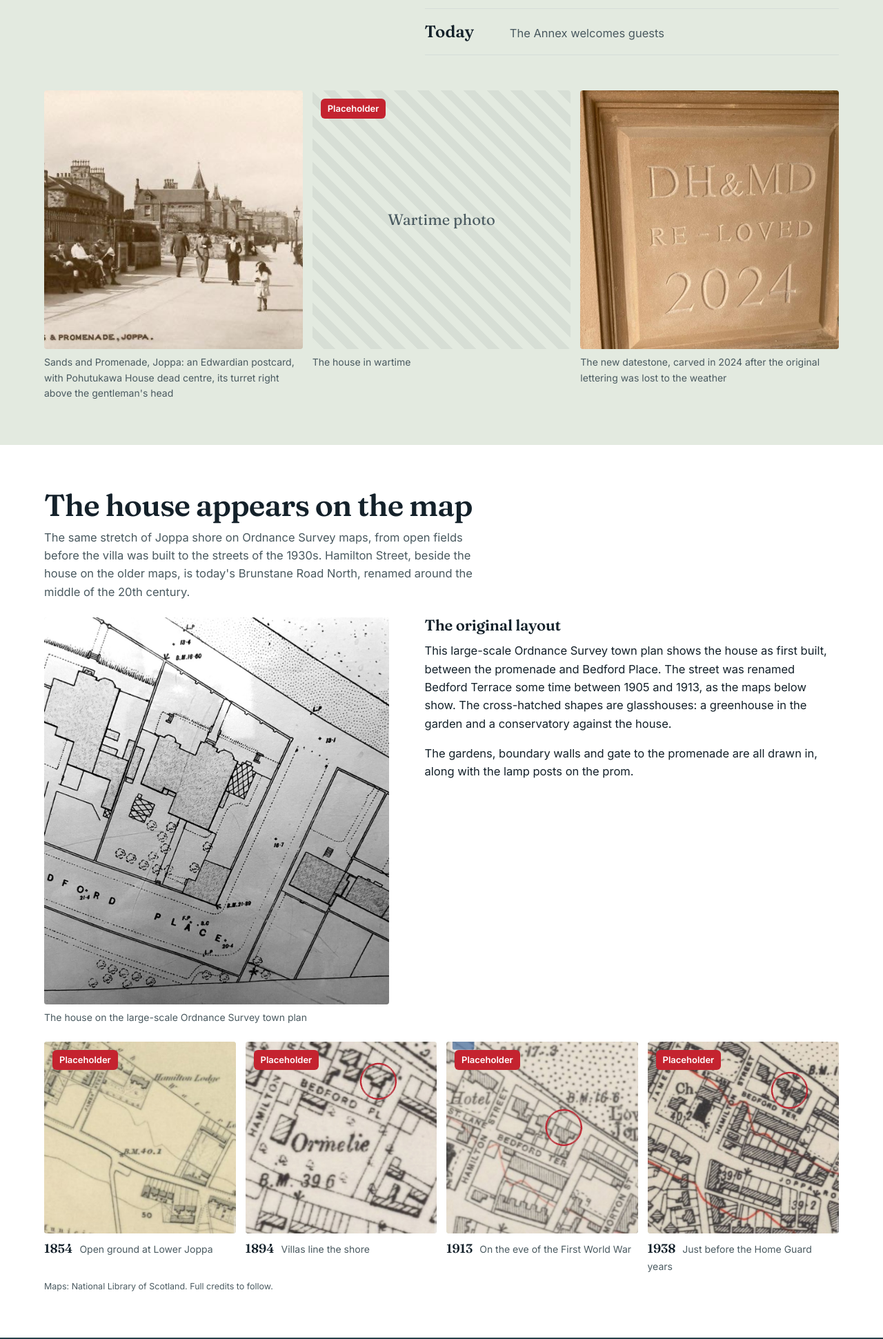
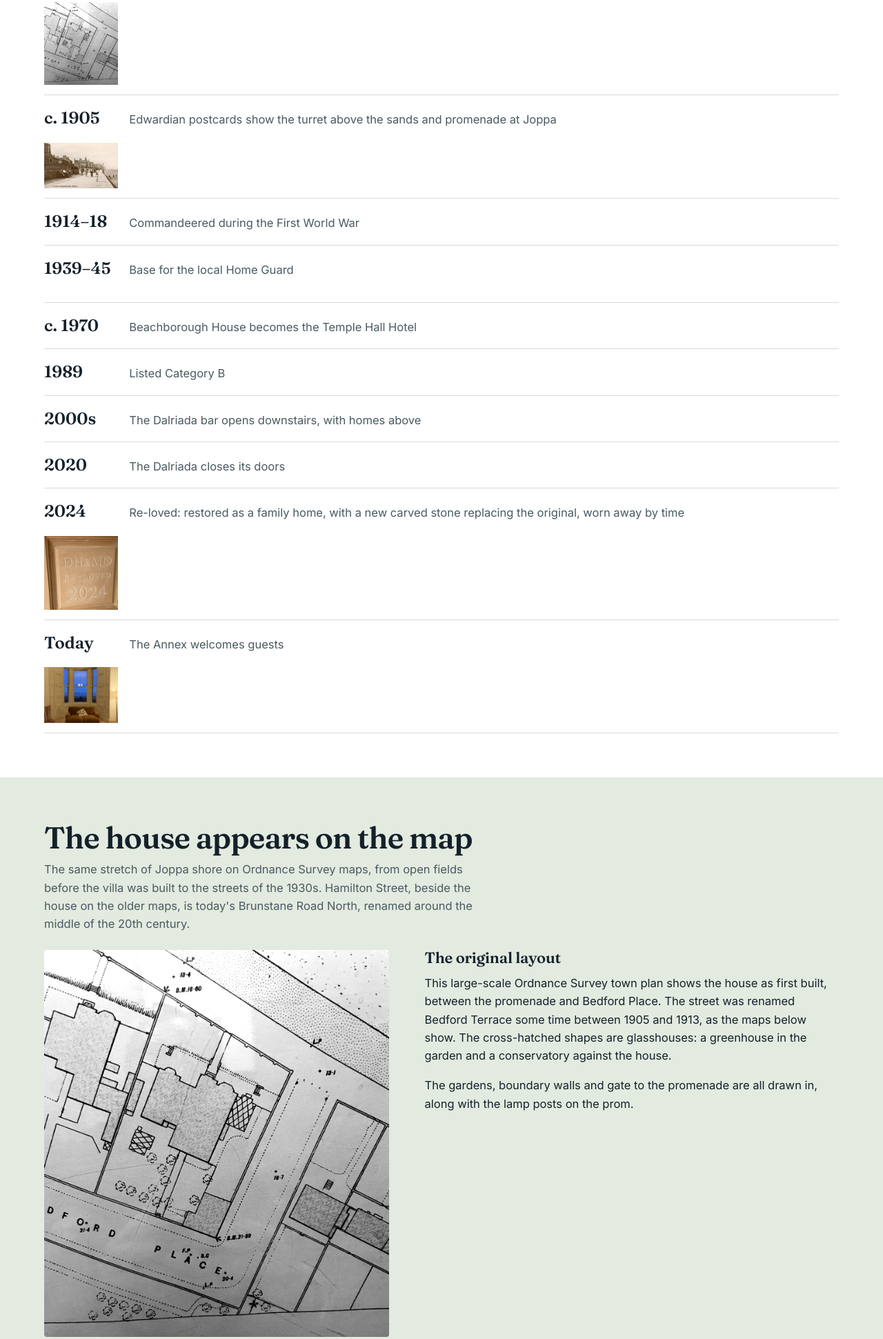
Before and after one commit to daveharcourt/pohutukawa-house, a plain HTML site: page house.html in a window 1280 px wide. Shown: the part 704-2645 px from the top of the page at 69% size. Drawn offline with Linux system fonts and the light colour scheme.

Commit message:
v43: House timeline with thumbnails
All the changes are on the House page:

The opening text is on a sage panel at the top
The timeline sits below it on white, in two columns on desktop, with thumbnails on the rows that have a photo: 1869, c. 1905, 1939–45 (placeholder), 2024 and Today
The new c. 1905 row is for the Edwardian postcard
The separate photo gallery is gone, because those photos are now in the timeline
"The house appears on the map" is back on sage

```diff
--- a/house.html
+++ b/house.html
@@ -2,14 +2,14 @@
 <html lang="en-GB">
 <head>
 <meta charset="utf-8">
-<meta name="site-version" content="v42">
+<meta name="site-version" content="v43">
 <meta name="viewport" content="width=device-width,initial-scale=1">
 <title>The House history</title>
 <meta name="description" content="The history of Pohutukawa House, a Category B listed Rogue Baronial villa built around 1869 on Portobello promenade.">
 <link rel="preconnect" href="https://fonts.googleapis.com">
 <link rel="preconnect" href="https://fonts.gstatic.com" crossorigin>
 <link href="https://fonts.googleapis.com/css2?family=Fraunces:opsz,wght@9..144,400;9..144,600&family=Inter:wght@400;500;600&display=swap" rel="stylesheet">
-<link rel="stylesheet" href="site.css?v=42">
+<link rel="stylesheet" href="site.css?v=43">
 </head>
 <body>
 
@@ -23,38 +23,35 @@
 </div></header>
 
 <main id="top">
-<section class="band sage" id="history"><div class="wrap split">
-  <div class="txt">
+<section class="band sage" id="history"><div class="wrap">
+  <div class="txt intro">
     <h2 data-icon="turret">A house with a story</h2>
     <p>Pohutukawa House was built in 1869, designed by James Campbell Walker, a leading Edinburgh architect better known for schools and civic buildings. It was one of three villas he built side by side on the Portobello waterfront, each in an eclectic Baronial style and each a different design.</p>
     <p>Today it's Category B listed and sits within the Portobello Conservation Area. Its listing calls it Rogue Baronial, a fair description of all that turret, carving and invention.</p>
     <p>For a century it was Beachborough House, until it became the Temple Hall Hotel in the 1970s. Locals may remember it as the hotel, or later as the Dalriada bar. Now it's a home again, and The Annex is its newest chapter.</p>
   </div>
+</div></section>
+
+<section class="band" id="timeline"><div class="wrap">
   <ol class="years">
-    <li><b>1869</b><span>Built by James Campbell Walker, one of three waterfront villas</span></li>
+    <li><b>1869</b><span>Built by James Campbell Walker, one of three waterfront villas</span><figure class="tthumb"><img loading="lazy" src="images/town-plan.jpg?v=43" alt="Ordnance Survey town plan of the house as first built" data-cap="The house as first built, on the large-scale Ordnance Survey town plan"></figure></li>
+    <li><b>c. 1905</b><span>Edwardian postcards show the turret above the sands and promenade at Joppa</span><figure class="tthumb"><img loading="lazy" src="images/postcard-joppa.jpg?v=43" alt="Edwardian postcard of the sands and promenade at Joppa, with Pohutukawa House's turret in the distance" data-cap="Sands and Promenade, Joppa: an Edwardian postcard, with Pohutukawa House dead centre, its turret right above the gentleman's head"></figure></li>
     <li><b>1914–18</b><span>Commandeered during the First World War</span></li>
-    <li><b>1939–45</b><span>Base for the local Home Guard</span></li>
+    <li><b>1939–45</b><span>Base for the local Home Guard</span><span class="tthumb tbd" title="Wartime photo to come: such as the Home Guard group on the front steps. Check the picture credits and get permission first"></span></li>
     <li><b>c. 1970</b><span>Beachborough House becomes the Temple Hall Hotel</span></li>
     <li><b>1989</b><span>Listed Category B</span></li>
     <li><b>2000s</b><span>The Dalriada bar opens downstairs, with homes above</span></li>
     <li><b>2020</b><span>The Dalriada closes its doors</span></li>
-    <li><b>2024</b><span>Re-loved: restored as a family home, with a new carved stone replacing the original, worn away by time</span></li>
-    <li><b>Today</b><span>The Annex welcomes guests</span></li>
+    <li><b>2024</b><span>Re-loved: restored as a family home, with a new carved stone replacing the original, worn away by time</span><figure class="tthumb"><img loading="lazy" src="images/datestone.jpg?v=43" alt="Carved sandstone panel reading DH &amp; MD, Re-loved, 2024" data-cap="Our initials, carved in 2024: the original stone's lettering had been lost to the weather"></figure></li>
+    <li><b>Today</b><span>The Annex welcomes guests</span><figure class="tthumb"><img loading="lazy" src="images/hero-bay-bluehour.jpg?v=43" alt="The Annex living room bay window at blue hour, looking over the promenade to the Firth of Forth" data-cap="The Annex bay window at blue hour"></figure></li>
   </ol>
-</div>
-<div class="wrap" style="margin-top:clamp(32px,4vw,56px)">
-  <div class="gallery gallery2 gallery3">
-    <figure><div class="frame"><img loading="lazy" src="images/postcard-joppa.jpg?v=42" alt="Edwardian postcard of the sands and promenade at Joppa, with Pohutukawa House's turret in the distance" data-cap="Sands and Promenade, Joppa: Pohutukawa House is dead centre, its turret right above the gentleman's head"></div><figcaption>Sands and Promenade, Joppa: an Edwardian postcard, with Pohutukawa House dead centre, its turret right above the gentleman's head</figcaption></figure>
-    <figure><div class="frame blank"><button type="button" class="ph" aria-label="Placeholder. Wartime photo of the house, such as the Home Guard group on the front steps. Check the book's picture credits and get permission before it goes on the site.">Placeholder<span class="tip" role="tooltip"><b>Image to come</b>Wartime photo of the house, such as the Home Guard group on the front steps. Check the book's picture credits and get permission before it goes on the site.</span></button><span class="blanklabel">Wartime photo</span></div><figcaption>The house in wartime</figcaption></figure>
-    <figure><div class="frame"><img loading="lazy" src="images/datestone.jpg?v=42" alt="Carved sandstone panel reading DH &amp; MD, Re-loved, 2024" data-cap="Our initials, carved in 2024: the original stone's lettering had been lost to the weather"></div><figcaption>The new datestone, carved in 2024 after the original lettering was lost to the weather</figcaption></figure>
-  </div>
-</div></section>
+</div></div></section>
 
-<section class="band" id="maps"><div class="wrap">
+<section class="band sage" id="maps"><div class="wrap">
   <h2>The house appears on the map</h2>
   <p class="lede">The same stretch of Joppa shore on Ordnance Survey maps, from open fields before the villa was built to the streets of the 1930s. Hamilton Street, beside the house on the older maps, is today's Brunstane Road North, renamed around the middle of the 20th century.</p>
   <div class="split plan">
-    <figure><div class="frame"><img loading="lazy" src="images/town-plan.jpg?v=42" alt="Large-scale Ordnance Survey town plan of the house on Bedford Place, showing the original footprint with greenhouse and conservatory" data-cap="The original plan of the house on the large-scale Ordnance Survey town plan"></div><figcaption>The house on the large-scale Ordnance Survey town plan</figcaption></figure>
+    <figure><div class="frame"><img loading="lazy" src="images/town-plan.jpg?v=43" alt="Large-scale Ordnance Survey town plan of the house on Bedford Place, showing the original footprint with greenhouse and conservatory" data-cap="The original plan of the house on the large-scale Ordnance Survey town plan"></div><figcaption>The house on the large-scale Ordnance Survey town plan</figcaption></figure>
     <div class="txt">
       <h3>The original layout</h3>
       <p>This large-scale Ordnance Survey town plan shows the house as first built, between the promenade and Bedford Place. The street was renamed Bedford Terrace some time between 1905 and 1913, as the maps below show. The cross-hatched shapes are glasshouses: a greenhouse in the garden and a conservatory against the house.</p>
@@ -62,10 +59,10 @@
     </div>
   </div>
   <div class="maps4">
-    <figure><div class="frame"><button type="button" class="ph" aria-label="Placeholder. Cropped phone screenshot, used as a placeholder. Replace with the full-quality download from the National Library of Scotland map page, and add the NLS credit for this sheet.">Placeholder<span class="tip" role="tooltip"><b>Image to come</b>Cropped phone screenshot, used as a placeholder. Replace with the full-quality download from the National Library of Scotland map page, and add the NLS credit for this sheet.</span></button><img loading="lazy" src="images/map-1854.jpg?v=42" alt="1854 Ordnance Survey map of Joppa: open ground by the shore, with Hamilton Lodge and Lower Joppa" data-cap="1854: open ground at Lower Joppa, before the villa"></div><figcaption><b>1854</b> Open ground at Lower Joppa</figcaption></figure>
-    <figure><div class="frame"><button type="button" class="ph" aria-label="Placeholder. Cropped phone screenshot, used as a placeholder. Replace with the full-quality download from the National Library of Scotland map page, and add the NLS credit for this sheet.">Placeholder<span class="tip" role="tooltip"><b>Image to come</b>Cropped phone screenshot, used as a placeholder. Replace with the full-quality download from the National Library of Scotland map page, and add the NLS credit for this sheet.</span></button><img loading="lazy" src="images/map-1894.jpg?v=42" alt="1894 Ordnance Survey map of Joppa showing new villas along the shore" data-cap="1894: villas line the shore"></div><figcaption><b>1894</b> Villas line the shore</figcaption></figure>
-    <figure><div class="frame"><button type="button" class="ph" aria-label="Placeholder. Cropped phone screenshot, used as a placeholder. Replace with the full-quality download from the National Library of Scotland map page, and add the NLS credit for this sheet.">Placeholder<span class="tip" role="tooltip"><b>Image to come</b>Cropped phone screenshot, used as a placeholder. Replace with the full-quality download from the National Library of Scotland map page, and add the NLS credit for this sheet.</span></button><img loading="lazy" src="images/map-1913.jpg?v=42" alt="1913 Ordnance Survey map of Joppa with Bedford Terrace and a hotel marked" data-cap="1913: Bedford Terrace, and a hotel nearby"></div><figcaption><b>1913</b> On the eve of the First World War</figcaption></figure>
-    <figure><div class="frame"><button type="button" class="ph" aria-label="Placeholder. Cropped phone screenshot, used as a placeholder. Replace with the full-quality download from the National Library of Scotland map page, and add the NLS credit for this sheet.">Placeholder<span class="tip" role="tooltip"><b>Image to come</b>Cropped phone screenshot, used as a placeholder. Replace with the full-quality download from the National Library of Scotland map page, and add the NLS credit for this sheet.</span></button><img loading="lazy" src="images/map-1938.jpg?v=42" alt="1938 Ordnance Survey map of Joppa, fully built up" data-cap="1938: the streets as they are today"></div><figcaption><b>1938</b> Just before the Home Guard years</figcaption></figure>
+    <figure><div class="frame"><button type="button" class="ph" aria-label="Placeholder. Cropped phone screenshot, used as a placeholder. Replace with the full-quality download from the National Library of Scotland map page, and add the NLS credit for this sheet.">Placeholder<span class="tip" role="tooltip"><b>Image to come</b>Cropped phone screenshot, used as a placeholder. Replace with the full-quality download from the National Library of Scotland map page, and add the NLS credit for this sheet.</span></button><img loading="lazy" src="images/map-1854.jpg?v=43" alt="1854 Ordnance Survey map of Joppa: open ground by the shore, with Hamilton Lodge and Lower Joppa" data-cap="1854: open ground at Lower Joppa, before the villa"></div><figcaption><b>1854</b> Open ground at Lower Joppa</figcaption></figure>
+    <figure><div class="frame"><button type="button" class="ph" aria-label="Placeholder. Cropped phone screenshot, used as a placeholder. Replace with the full-quality download from the National Library of Scotland map page, and add the NLS credit for this sheet.">Placeholder<span class="tip" role="tooltip"><b>Image to come</b>Cropped phone screenshot, used as a placeholder. Replace with the full-quality download from the National Library of Scotland map page, and add the NLS credit for this sheet.</span></button><img loading="lazy" src="images/map-1894.jpg?v=43" alt="1894 Ordnance Survey map of Joppa showing new villas along the shore" data-cap="1894: villas line the shore"></div><figcaption><b>1894</b> Villas line the shore</figcaption></figure>
+    <figure><div class="frame"><button type="button" class="ph" aria-label="Placeholder. Cropped phone screenshot, used as a placeholder. Replace with the full-quality download from the National Library of Scotland map page, and add the NLS credit for this sheet.">Placeholder<span class="tip" role="tooltip"><b>Image to come</b>Cropped phone screenshot, used as a placeholder. Replace with the full-quality download from the National Library of Scotland map page, and add the NLS credit for this sheet.</span></button><img loading="lazy" src="images/map-1913.jpg?v=43" alt="1913 Ordnance Survey map of Joppa with Bedford Terrace and a hotel marked" data-cap="1913: Bedford Terrace, and a hotel nearby"></div><figcaption><b>1913</b> On the eve of the First World War</figcaption></figure>
+    <figure><div class="frame"><button type="button" class="ph" aria-label="Placeholder. Cropped phone screenshot, used as a placeholder. Replace with the full-quality download from the National Library of Scotland map page, and add the NLS credit for this sheet.">Placeholder<span class="tip" role="tooltip"><b>Image to come</b>Cropped phone screenshot, used as a placeholder. Replace with the full-quality download from the National Library of Scotland map page, and add the NLS credit for this sheet.</span></button><img loading="lazy" src="images/map-1938.jpg?v=43" alt="1938 Ordnance Survey map of Joppa, fully built up" data-cap="1938: the streets as they are today"></div><figcaption><b>1938</b> Just before the Home Guard years</figcaption></figure>
   </div>
   <p class="credit">Maps: National Library of Scotland. Full credits to follow.</p>
 </div></section>
@@ -93,6 +90,6 @@
 <dialog id="lb" aria-label="Photo"><button type="button" aria-label="Close">×</button><img alt=""><p></p></dialog>
 
 
-<script src="site.js?v=42"></script>
+<script src="site.js?v=43"></script>
 </body>
 </html>
```
